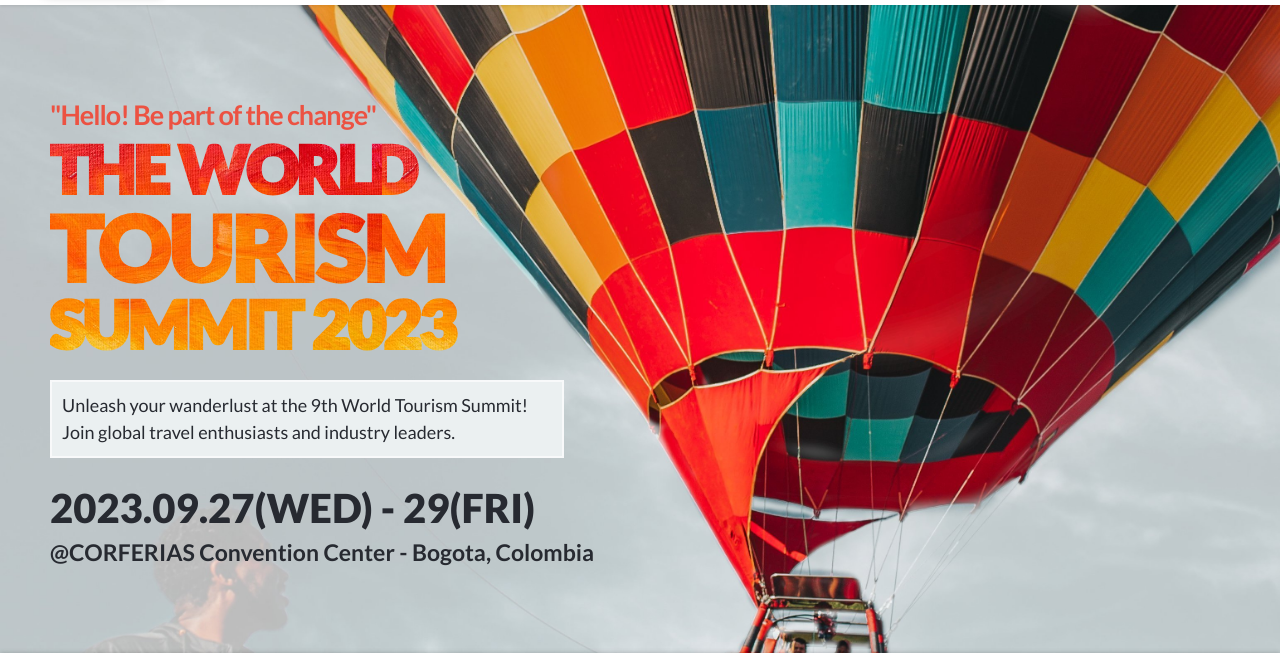
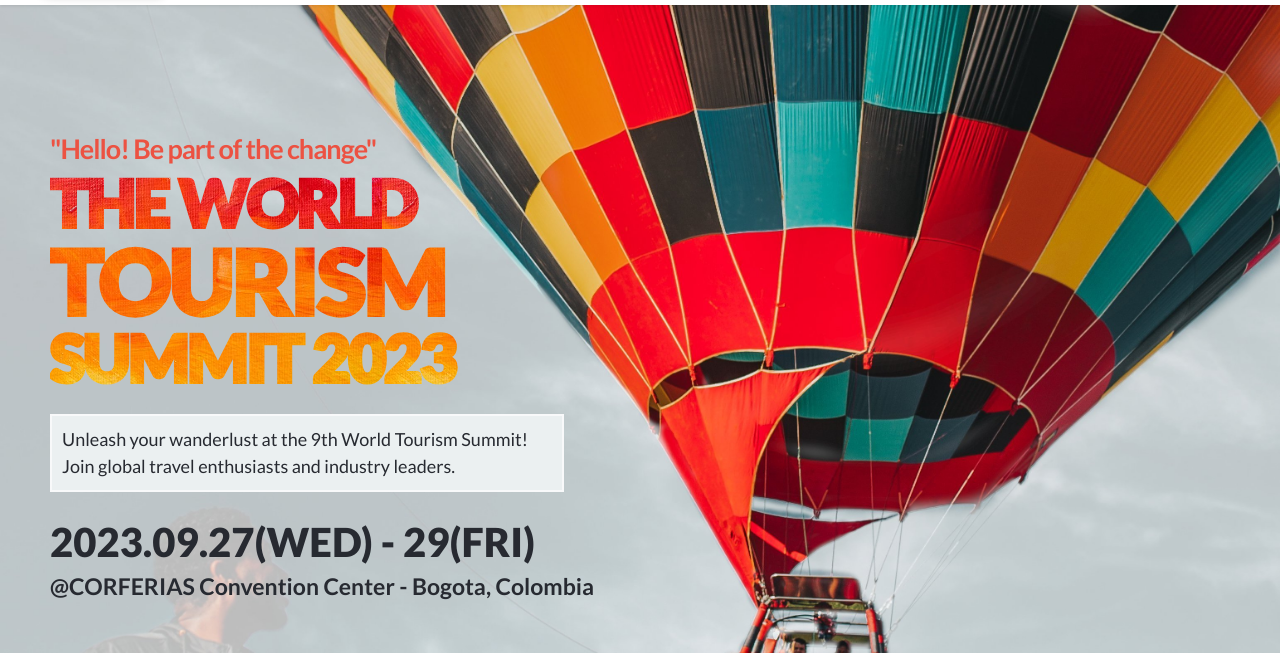
Before and after one commit to sergio-usma/First_capstone_project, a website: page index.html in a window 1280 px wide. Shown: the part 99-752 px from the top of the page. Drawn offline with Linux system fonts and the light colour scheme.

Commit message:
Add heigth FIX for iPhone screens in landscape

```diff
--- a/style.css
+++ b/style.css
@@ -808,6 +808,10 @@ nav {
 }
 
 @media screen and (min-width: 1024px) {
+  .main__hero {
+    height: 90vh;
+  }
+
   .main__program__container {
     width: 98%;
   }
```
